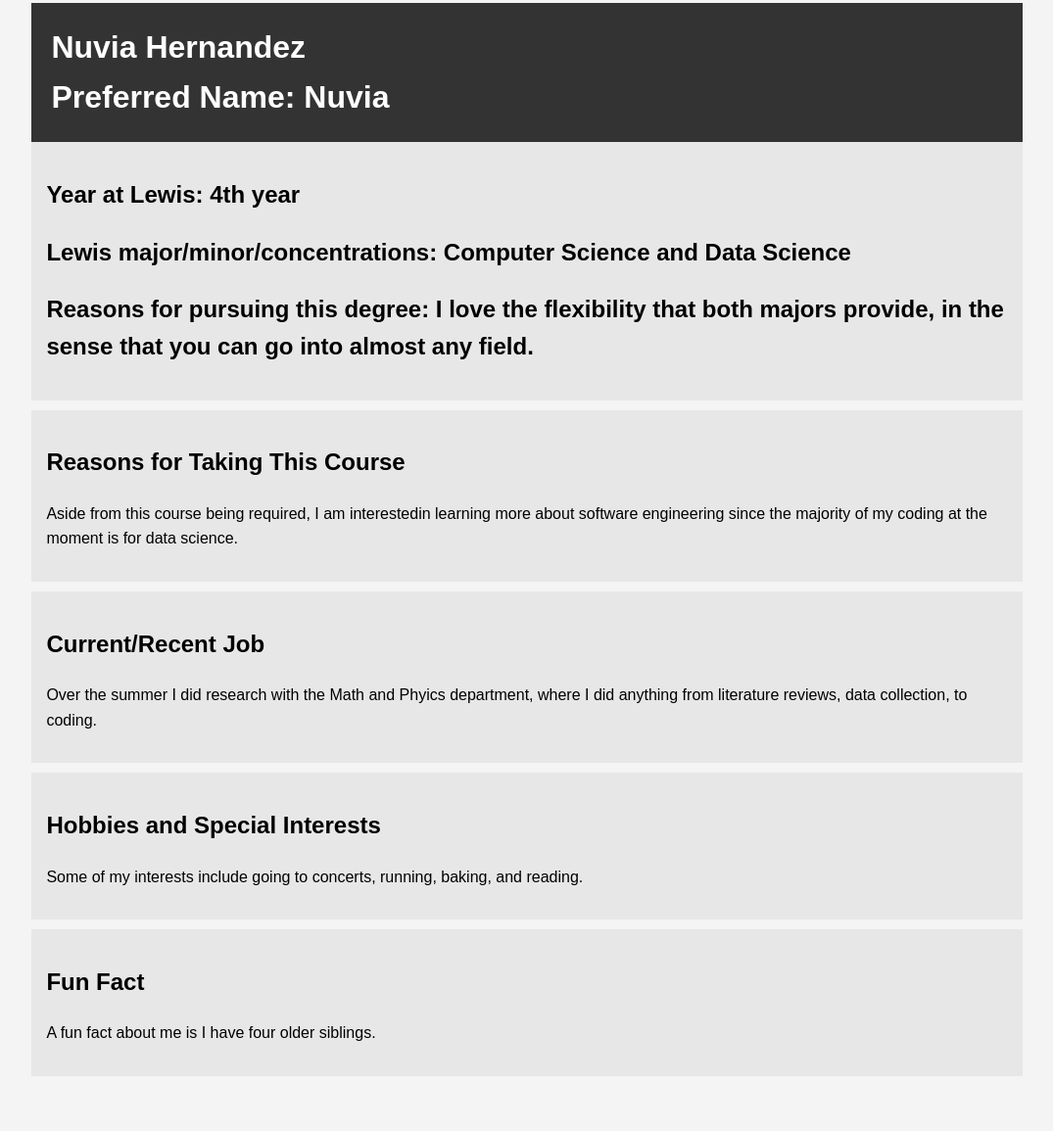
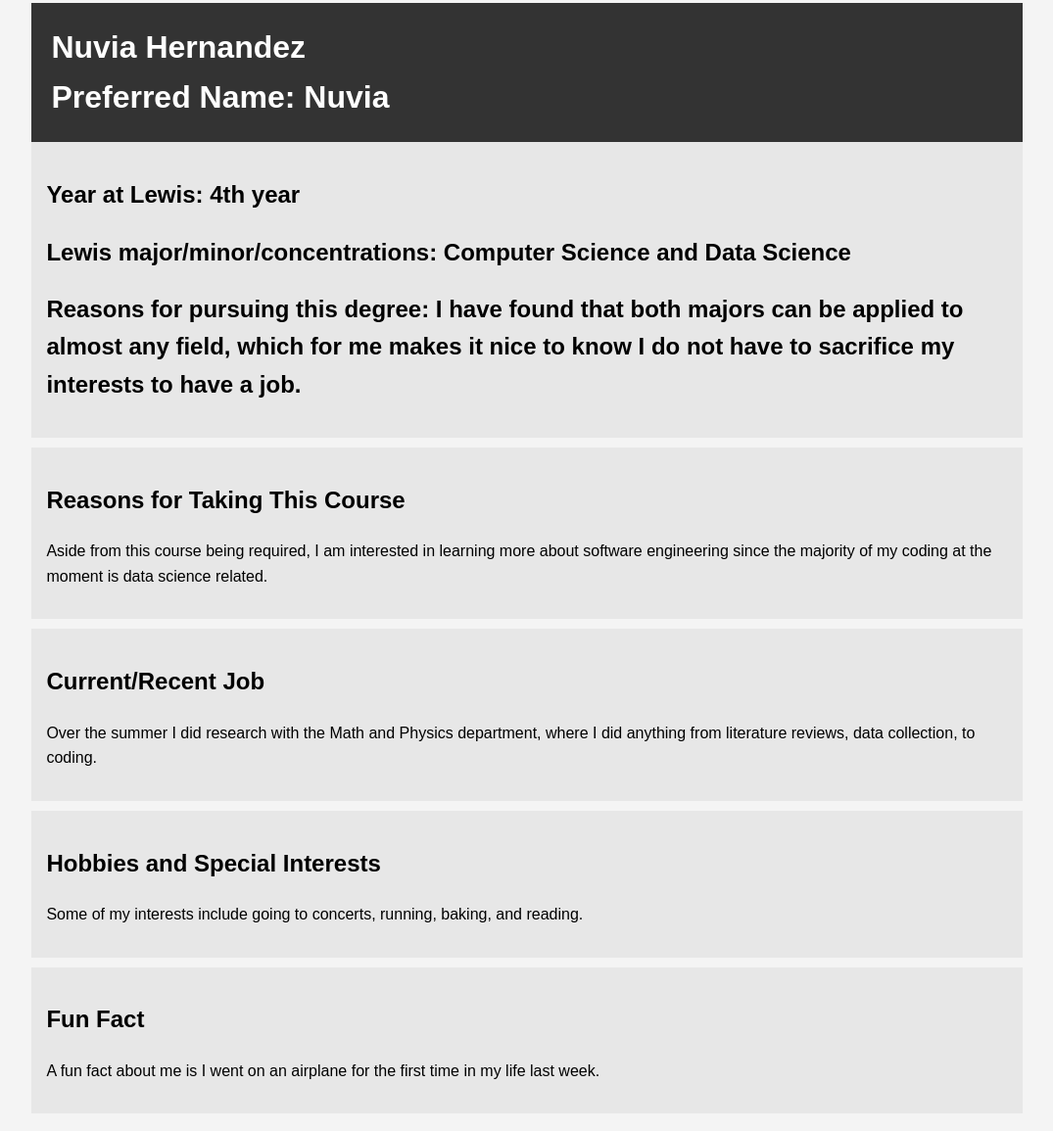
Before and after one commit to nuviah8/w1_task_3, a plain HTML site: page index.html in a window 1280 px wide. Shown: the part 5-1160 px from the top of the page at 98% size, without its empty margins (102-1177 px from the left). Before the commit the page ends 1122 px from the top, so only its background shows below. Drawn offline with Linux system fonts and the light colour scheme.

Commit message:
Update index.html

```diff
--- a/index.html
+++ b/index.html
@@ -38,17 +38,17 @@
         <section class="lewis">
 			<h2>Year at Lewis: 4th year</h2>
 			<h2>Lewis major/minor/concentrations: Computer Science and Data Science</h2>
-			<h2>Reasons for pursuing this degree: I love the flexibility that both majors provide, in the sense that you can go into almost any field.</h2>
+			<h2>Reasons for pursuing this degree: I have found that both majors can be applied to almost any field, which for me makes it nice to know I do not have to sacrifice my interests to have a job.</h2>
         </section>
 
 		<section class="course">
             <h2>Reasons for Taking This Course</h2>
-            <p>Aside from this course being required, I am interestedin learning more about software engineering since the majority of my coding at the moment is for data science.</p>
+            <p>Aside from this course being required, I am interested in learning more about software engineering since the majority of my coding at the moment is data science related.</p>
         </section>
 
 		<section class="job">
             <h2>Current/Recent Job</h2>
-			<p>Over the summer I did research with the Math and Phyics department, where I did anything from literature reviews, data collection, to coding.</p>
+			<p>Over the summer I did research with the Math and Physics department, where I did anything from literature reviews, data collection, to coding.</p>
         </section>
 
         <section class="hobbies">
@@ -58,7 +58,7 @@
 
         <section class="fun-fact">
             <h2>Fun Fact</h2>
-            <p>A fun fact about me is I have four older siblings.</p>
+            <p>A fun fact about me is I went on an airplane for the first time in my life last week.</p>
         </section>
     </div>
 </body>
```
